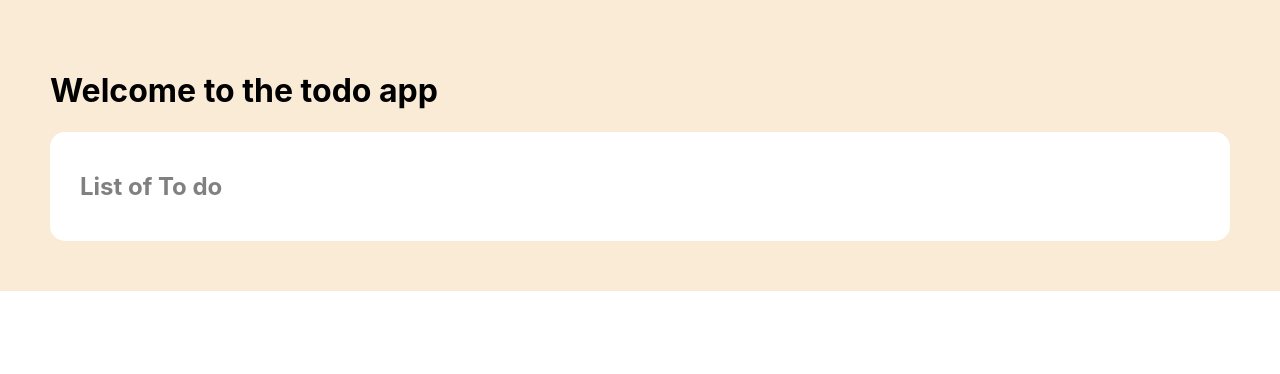
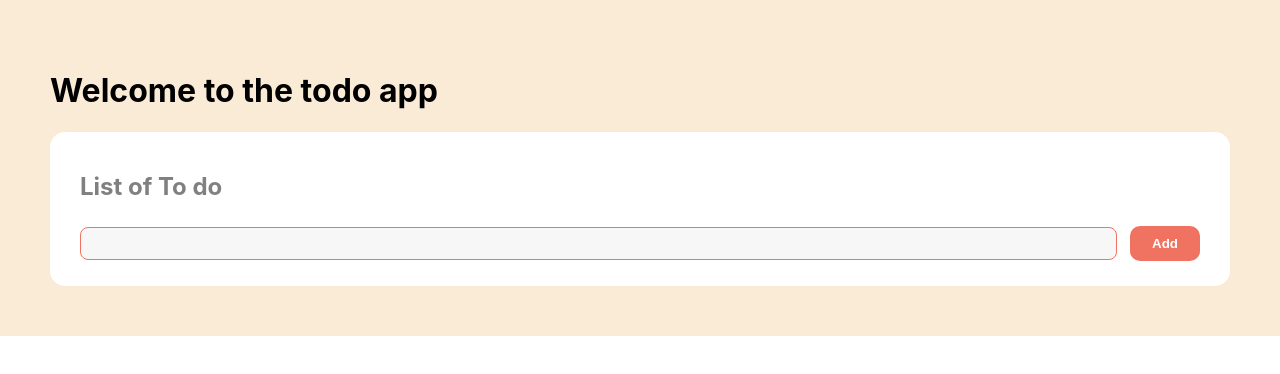
Before and after one commit to kavindidilhara/mern-todo-app, a React (Create React App) app in the folder frontend/: page / in a window 1280 px wide. Shown: the top 374 px of the page. Built offline with nearby package versions, Linux system fonts and the light colour scheme.

Commit message:
Styling The Form Component & Preparing For The Functionality
Styling The Form Component & Preparing For The Functionality

```diff
--- /dev/null
+++ b/frontend/src/components/Form/index.js
@@ -0,0 +1,17 @@
+import React from 'react';
+import { FormContainer, Input, Button } from './styles';
+
+function Form() {
+  return (
+    <FormContainer>
+        <Input
+        value = ''
+        type = 'text'
+        role = 'input'
+        />
+        <Button type="submit">Add</Button>
+    </FormContainer>
+  )
+}
+
+export default Form;
--- /dev/null
+++ b/frontend/src/components/Form/styles.js
@@ -0,0 +1,42 @@
+import styled from "styled-components";
+
+export const FormContainer = styled.form`
+    display: flex;
+    align-items: center;
+    justify-content: center;
+    padding: 5px 0px;
+    @media (max-width: 420px) {
+        flex-direction: column;
+    }
+`;
+
+export const Input = styled.input`
+    background-color: #f7f7f7;
+    width: 100%;
+    padding: 8px;
+    border: 1px solid #ef7360;
+    border-radius: 8px;
+
+    :focus {
+        border: 3px solid #ef7360;
+        outline: none;
+    }
+
+`;
+
+export const Button = styled.button`
+    background: #ef7360;
+    border-radius: 10px;
+    border: 2px solid #ef7360;
+    color: white;
+    margin-left: 1em;
+    padding: 8px 20px;
+    cursor: pointer;
+    font-size: 0%.8rem;
+    font-weight: 600;
+    @media (max-width: 420px) {
+        margin-top: 10px;
+        margin-left: 0;
+        width: 100%;
+    }
+`;
--- a/frontend/src/components/index.js
+++ b/frontend/src/components/index.js
@@ -1,11 +1,13 @@
 import React from "react";
 import { Container } from "./styles";
+import Form from "./Form";
 
 function Todo() {
   return (
     <Container>
       <h2>List of To do</h2>
       {/*Form component*/}
+      <Form />
       {/*To do List*/}
       {/*Key*/}
       {/*Author component*/}
```
